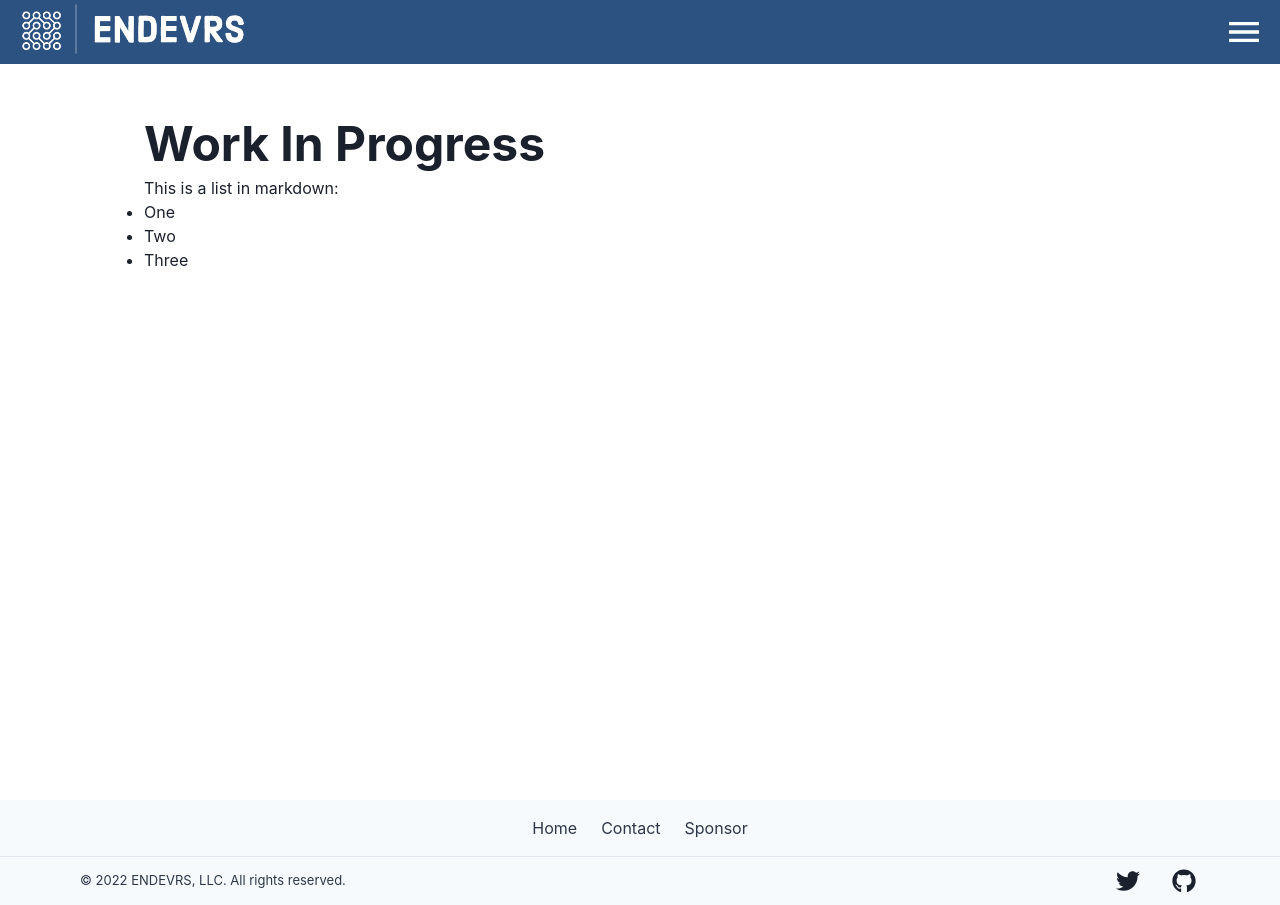
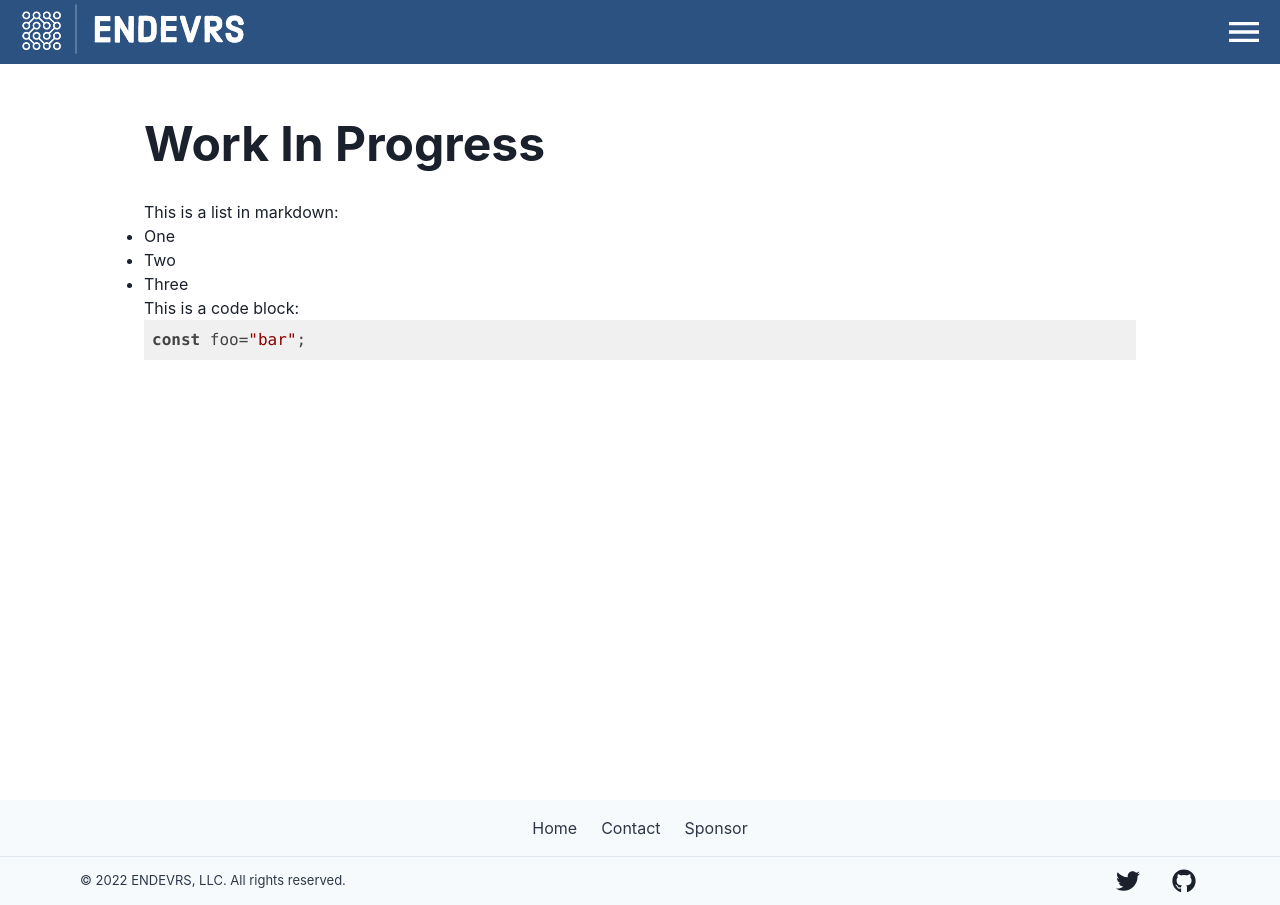
Before and after one commit to Seth-McKilla/mckilla-dot-dev-old, a Next.js app: page /posts/freelancer-saas-1 in a window 1280 px wide. Built offline with nearby package versions, Linux system fonts and the light colour scheme.

Commit message:
Add react syntax highlighting for code blocks

```diff
--- a/package.json
+++ b/package.json
@@ -22,6 +22,7 @@
     "react": "^18.2.0",
     "react-dom": "^18.2.0",
     "react-icons": "^4.4.0",
+    "react-syntax-highlighter": "^15.5.0",
     "remark": "^14.0.2",
     "remark-html": "^15.0.1",
     "remark-prism": "^1.3.6",
--- a/pages/posts/freelancer-saas-1.mdx
+++ b/pages/posts/freelancer-saas-1.mdx
@@ -1,3 +1,4 @@
+import SyntaxHighlighter from "react-syntax-highlighter";
 import { PostLayout } from "layouts";
 
 export const meta = {
@@ -13,12 +14,18 @@ export const meta = {
 
 # Work In Progress
 
+<br />
+
 This is a list in markdown:
 
 - One
 - Two
 - Three
 
+This is a code block:
+
+<SyntaxHighlighter language="typescript">const foo="bar";</SyntaxHighlighter>
+
 export default ({ children }) => (
   <PostLayout meta={meta}>{children}</PostLayout>
 );
```
Also changed, not shown: 1 other file (tests, documents, lock files or other folders).
